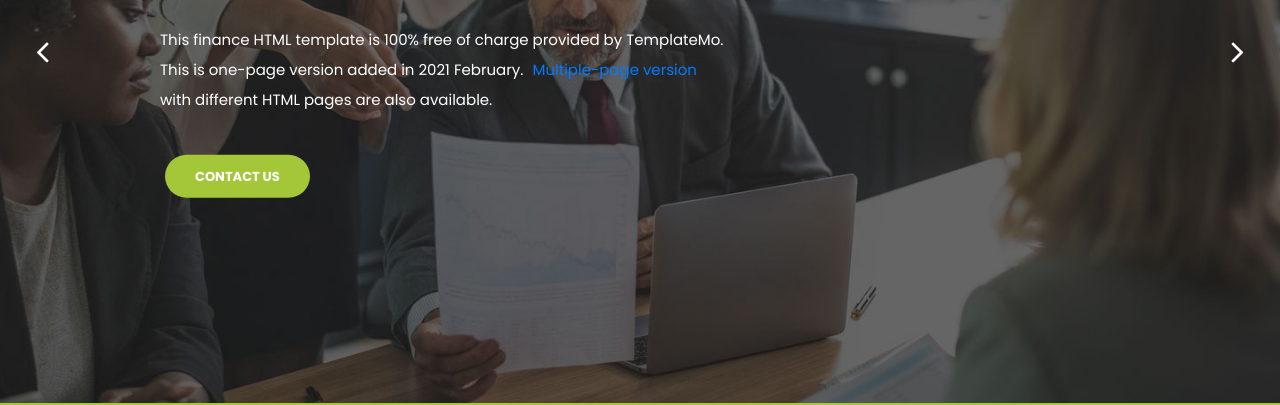
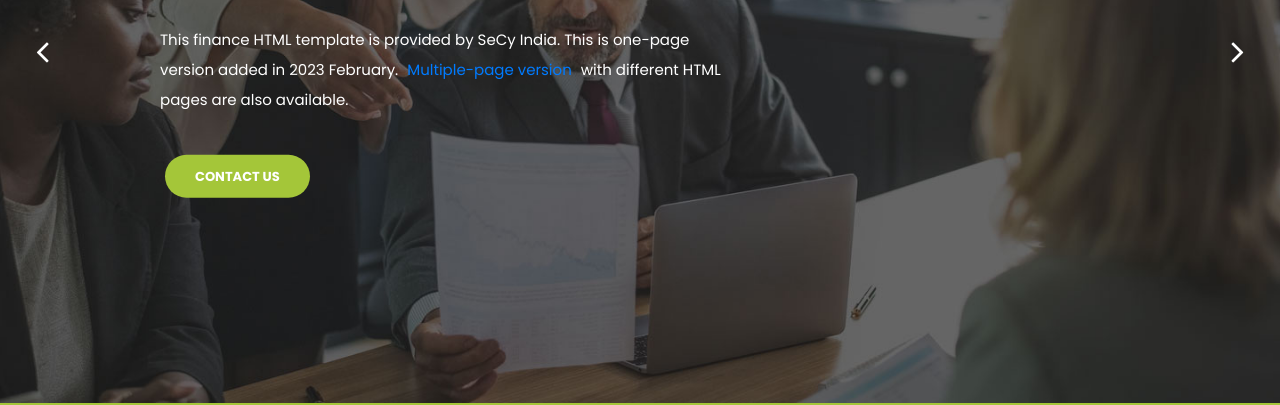
Before and after one commit to secyindia/company-portfolio-multipager, a plain HTML site: page one-page.html in a window 1280 px wide. Shown: the part 403-808 px from the top of the page. Drawn offline with Linux system fonts and the light colour scheme.

Commit message:
Update one-page.html

```diff
--- a/one-page.html
+++ b/one-page.html
@@ -103,7 +103,7 @@ https://templatemo.com/tm-545-finance-business
                 <div class="text-content">
                   <h6>we are ready to help you</h6>
                   <h4>Financial Analysis<br>&amp; Consulting</h4>
-                  <p>This finance HTML template is 100% free of charge provided by TemplateMo. This is one-page version added in 2021 February. <a href="index.html">Multiple-page version</a> with different HTML pages are also available.</p>
+                  <p>This finance HTML template is provided by SeCy India. This is one-page version added in 2023 February. <a href="index.html">Multiple-page version</a> with different HTML pages are also available.</p>
                   <a href="contact.html" class="filled-button">contact us</a>
                 </div>
             </div>
@@ -470,7 +470,7 @@ https://templatemo.com/tm-545-finance-business
           <div class="col-md-12">
             <p>Copyright &copy; 2020 Financial Business Co., Ltd.
 
-            - Design: <a rel="nofollow noopener" href="https://templatemo.com" target="_blank">TemplateMo</a></p>
+            - Design: <a rel="nofollow noopener" href="https://secy.co.in" target="_blank">SeCy India</a></p>
           </div>
         </div>
       </div>
```
